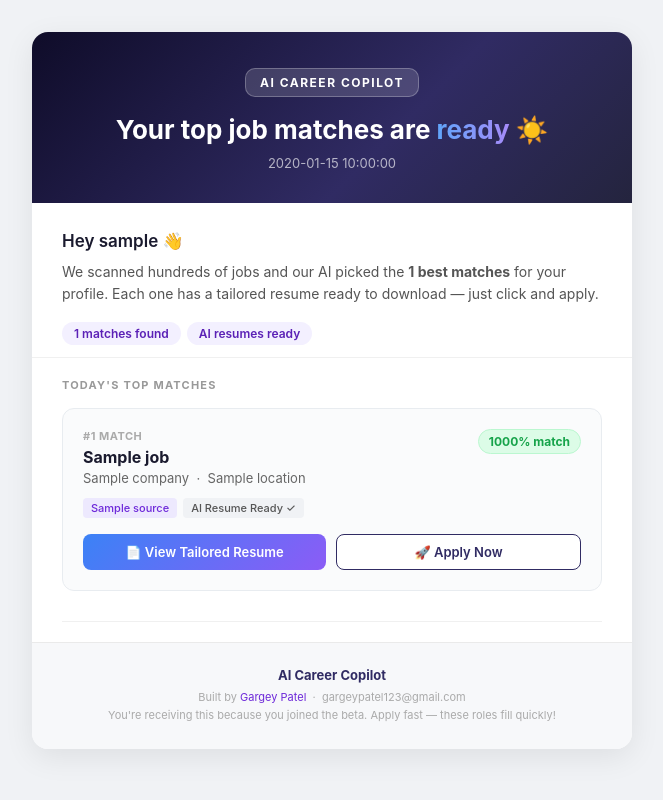
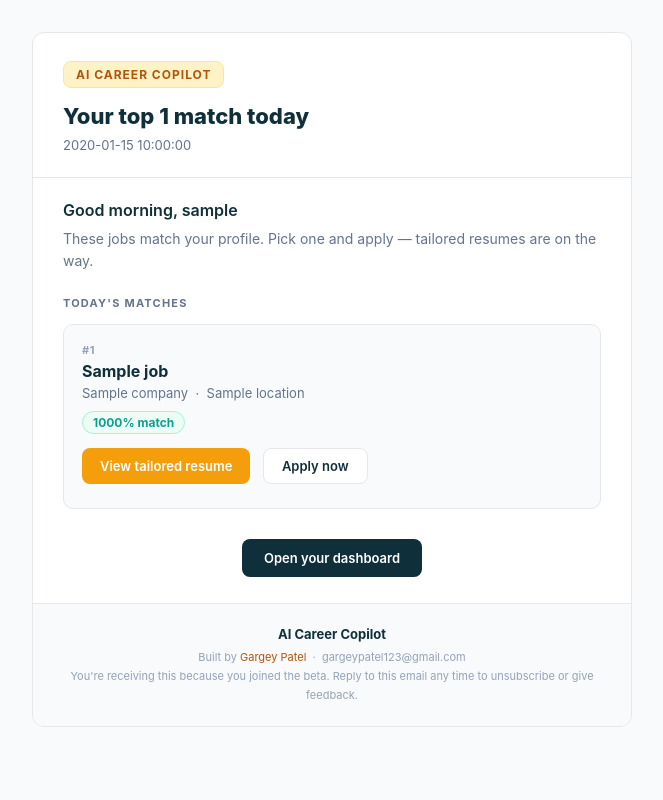
Before and after one commit to gargey07/ai-career-copilot, a Python web app: template backend/templates/email_digest.html in a window 1280 px wide. Shown: the whole page, without its empty margins (308-971 px from the left). Run offline with Jinja, Linux system fonts and the light colour scheme; the template is opened without the code that fills it: most values are stand-ins (such as "Sample title", 1, 10 or a date in 2020).

Commit message:
Phase 3: full pipeline — optimize resumes, render PDFs, send morning digest
- Pipeline now runs the complete chain: fetch -> embed -> match ->
  optimize top matches -> render tailored PDFs -> email the digest. Each
  delivery step is best-effort per user: no AI budget means matches ship
  without tailored resumes, no browser means no PDFs, no email provider
  means dashboard-only — nothing aborts the run.
- Email: Gmail SMTP is the primary provider (GMAIL_USER +
  GMAIL_APP_PASSWORD; Resend stays as fallback). Digest sends the top 5
  matches with tailored-resume buttons when PDFs exist, once per day per
  user (email_logs idempotency), with a dashboard CTA. Template rebuilt
  on the design system: light theme, amber, no emojis, honest copy.
- PDFs: render.yaml installs Playwright Chromium at build (|| true so a
  download hiccup can't block deploys); CHROMIUM_EXECUTABLE_PATH env
  override for hosts with a system browser. All three templates verified
  end-to-end to real PDFs.
- gmail_daily_limit budget cap (100/day) + Gmail row on /admin usage.

Co-Authored-By: Claude Opus 4.8 <noreply@anthropic.com>
Claude-Session: https://claude.ai/code/session_016jHKNnYUa9QjLNfzhCBRno

```diff
--- a/backend/api/routes/admin.py
+++ b/backend/api/routes/admin.py
@@ -59,6 +59,7 @@ def _usage_services() -> list[dict]:
         {"service": "jsearch",         "label": "JSearch (RapidAPI)",     "limit": settings.jsearch_daily_limit},
         {"service": "openai",          "label": "OpenAI",                 "limit": settings.openai_daily_limit},
         {"service": "resend",          "label": "Resend email",           "limit": settings.resend_daily_limit},
+        {"service": "gmail",           "label": "Gmail digests",          "limit": settings.gmail_daily_limit},
         {"service": "resume_parse",    "label": "Resume uploads (all users)", "limit": 0},  # per-IP cap, no global cap
     ]
 
--- a/backend/core/config.py
+++ b/backend/core/config.py
@@ -78,6 +78,7 @@ class Settings(BaseSettings):
     gemini_embed_daily_limit: int = 500
     openai_daily_limit: int = 50           # spend safety valve — OpenAI has no free quota
     resend_daily_limit: int = 100          # Resend free tier
+    gmail_daily_limit: int = 100           # stay far under Gmail's ~500/day send cap
     resume_parse_daily_limit_per_ip: int = 10  # abuse/cost guard on re-uploads; keyed by client IP (no auth yet)
 
     # Shared secret to authorize the manual pipeline trigger (POST /api/admin/run-pipeline).
--- a/backend/templates/email_digest.html
+++ b/backend/templates/email_digest.html
@@ -3,314 +3,164 @@
 <head>
   <meta charset="utf-8">
   <meta name="viewport" content="width=device-width, initial-scale=1.0">
-  <title>Your Morning Job Digest</title>
+  <title>Your morning job matches</title>
   <style>
+    /* Design system (docs/design-system.md): light theme, amber primary,
+       no emojis, honest copy — real counts only. Inline-friendly CSS for
+       email clients. */
     * { box-sizing: border-box; margin: 0; padding: 0; }
-
     body {
       font-family: -apple-system, 'Helvetica Neue', Helvetica, Arial, sans-serif;
-      background-color: #f0f2f5;
-      color: #1a1a2e;
+      background-color: #F8FAFC;
+      color: #0F2F3A;
       -webkit-font-smoothing: antialiased;
     }
-
     .wrapper { padding: 32px 16px; }
-
     .container {
       max-width: 600px;
       margin: 0 auto;
-      background: #ffffff;
-      border-radius: 16px;
+      background: #FFFFFF;
+      border: 1px solid #E5E7EB;
+      border-radius: 12px;
       overflow: hidden;
-      box-shadow: 0 8px 30px rgba(0,0,0,0.08);
     }
 
-    /* ── Header ── */
-    .header {
-      background: linear-gradient(135deg, #0f0c29 0%, #302b63 60%, #24243e 100%);
-      padding: 36px 30px 32px;
-      text-align: center;
-    }
-    .header-logo {
+    .header { padding: 28px 30px 24px; border-bottom: 1px solid #E5E7EB; }
+    .brand {
       display: inline-block;
-      background: rgba(255,255,255,0.15);
-      border: 1px solid rgba(255,255,255,0.25);
-      border-radius: 10px;
-      padding: 6px 14px;
+      background: #FEF3C7;
+      border: 1px solid #FDE68A;
+      border-radius: 8px;
+      padding: 5px 12px;
       font-size: 12px;
       font-weight: 700;
-      color: #fff;
-      letter-spacing: 1.5px;
+      color: #B45309;
+      letter-spacing: 1px;
       text-transform: uppercase;
-      margin-bottom: 16px;
+      margin-bottom: 14px;
     }
-    .header h1 {
-      font-size: 26px;
-      font-weight: 700;
-      color: #fff;
-      line-height: 1.3;
-      margin-bottom: 8px;
+    .header h1 { font-size: 22px; font-weight: 800; color: #0F2F3A; line-height: 1.3; }
+    .header-date { font-size: 13px; color: #64748B; margin-top: 6px; }
+
+    .intro { padding: 22px 30px 6px; }
+    .intro-greeting { font-size: 16px; font-weight: 600; margin-bottom: 8px; }
+    .intro-text { font-size: 14px; line-height: 1.6; color: #64748B; }
+
+    .jobs-section { padding: 18px 30px 6px; }
+    .section-label {
+      font-size: 11px; font-weight: 700; letter-spacing: 1.2px;
+      text-transform: uppercase; color: #64748B; margin-bottom: 14px;
     }
-    .header h1 span {
-      background: linear-gradient(90deg, #60a5fa, #a78bfa);
-      -webkit-background-clip: text;
-      -webkit-text-fill-color: transparent;
+    .job-card {
+      background: #F8FAFC;
+      border: 1px solid #E5E7EB;
+      border-radius: 10px;
+      padding: 18px;
+      margin-bottom: 14px;
     }
-    .header-date {
-      font-size: 13px;
-      color: rgba(255,255,255,0.65);
-      margin-top: 4px;
+    .job-rank { font-size: 11px; font-weight: 700; color: #94A3B8; letter-spacing: 0.5px; margin-bottom: 4px; }
+    .job-title { font-size: 16px; font-weight: 700; color: #0F2F3A; line-height: 1.3; }
+    .job-company { font-size: 13px; color: #64748B; margin-top: 3px; margin-bottom: 10px; }
+
+    .badge {
+      display: inline-block; padding: 3px 10px; border-radius: 20px;
+      font-size: 12px; font-weight: 700; white-space: nowrap; margin-bottom: 10px;
+    }
+    .badge-green  { background: #ECFDF5; color: #0F9D8C; border: 1px solid #A7F3D0; }
+    .badge-yellow { background: #FEF3C7; color: #B45309; border: 1px solid #FDE68A; }
+    .badge-orange { background: #FFF7ED; color: #C2410C; border: 1px solid #FED7AA; }
+    .tag {
+      display: inline-block; background: #F1F5F9; color: #64748B;
+      border-radius: 4px; padding: 3px 8px; font-size: 11px; font-weight: 500;
+      margin-left: 6px; margin-bottom: 10px;
     }
 
-    /* ── Intro ── */
-    .intro {
-      padding: 28px 30px 8px;
-      border-bottom: 1px solid #f0f0f0;
+    .btn-row { margin-top: 4px; }
+    .btn-primary {
+      display: inline-block; background: #F59E0B; color: #FFFFFF !important;
+      text-decoration: none; padding: 10px 18px; border-radius: 8px;
+      font-weight: 600; font-size: 13px; margin-right: 8px; margin-bottom: 6px;
     }
-    .intro-greeting {
-      font-size: 17px;
-      font-weight: 600;
-      color: #1a1a2e;
-      margin-bottom: 10px;
-    }
-    .intro-text {
-      font-size: 14px;
-      line-height: 1.6;
-      color: #555;
-    }
-    .intro-stats {
-      display: inline-flex;
-      gap: 6px;
-      margin-top: 16px;
-      margin-bottom: 4px;
-    }
-    .stat-chip {
-      background: #f3f0ff;
-      color: #5b21b6;
-      border-radius: 20px;
-      padding: 4px 12px;
-      font-size: 12px;
-      font-weight: 600;
+    .btn-secondary {
+      display: inline-block; background: #FFFFFF; color: #0F2F3A !important;
+      text-decoration: none; padding: 9px 18px; border: 1px solid #E5E7EB;
+      border-radius: 8px; font-weight: 600; font-size: 13px; margin-bottom: 6px;
     }
 
-    /* ── Jobs ── */
-    .jobs-section { padding: 20px 30px 10px; }
-
-    .section-label {
-      font-size: 11px;
-      font-weight: 700;
-      letter-spacing: 1.2px;
-      text-transform: uppercase;
-      color: #999;
-      margin-bottom: 16px;
+    .dashboard-cta { padding: 10px 30px 26px; text-align: center; }
+    .dashboard-cta a {
+      display: inline-block; background: #0F2F3A; color: #FFFFFF !important;
+      text-decoration: none; padding: 11px 22px; border-radius: 8px;
+      font-weight: 600; font-size: 13px;
     }
 
-    .job-card {
-      background: #fafbfc;
-      border: 1px solid #e8ecf0;
-      border-radius: 12px;
-      padding: 20px;
-      margin-bottom: 16px;
-      position: relative;
-    }
-    .job-card:hover { border-color: #c7b8fa; }
-
-    .job-card-top {
-      display: flex;
-      align-items: flex-start;
-      justify-content: space-between;
-      margin-bottom: 12px;
-    }
-
-    .job-rank {
-      font-size: 11px;
-      font-weight: 700;
-      color: #aaa;
-      letter-spacing: 0.5px;
-      margin-bottom: 4px;
-    }
-
-    .job-title {
-      font-size: 16px;
-      font-weight: 700;
-      color: #1a1a2e;
-      line-height: 1.3;
-    }
-
-    .job-company {
-      font-size: 13px;
-      color: #666;
-      margin-top: 3px;
-    }
-
-    /* Match Score Badge */
-    .badge {
-      display: inline-block;
-      padding: 4px 10px;
-      border-radius: 20px;
-      font-size: 12px;
-      font-weight: 700;
-      white-space: nowrap;
-      flex-shrink: 0;
-      margin-left: 12px;
-    }
-    .badge-green  { background: #dcfce7; color: #16a34a; border: 1px solid #bbf7d0; }
-    .badge-yellow { background: #fef9c3; color: #ca8a04; border: 1px solid #fde68a; }
-    .badge-orange { background: #ffedd5; color: #ea580c; border: 1px solid #fed7aa; }
-
-    .job-tags {
-      display: flex;
-      flex-wrap: wrap;
-      gap: 6px;
-      margin-bottom: 16px;
-    }
-    .tag {
-      display: inline-block;
-      background: #f0f2f5;
-      color: #555;
-      border-radius: 4px;
-      padding: 3px 8px;
-      font-size: 11px;
-      font-weight: 500;
-    }
-    .tag-remote { background: #e0f2fe; color: #0369a1; }
-    .tag-source { background: #ede9fe; color: #6d28d9; }
-
-    /* Buttons */
-    .btn-row {
-      display: flex;
-      gap: 10px;
-      flex-wrap: wrap;
-    }
-    .btn-primary {
-      display: inline-block;
-      background: linear-gradient(135deg, #3b82f6, #8b5cf6);
-      color: #ffffff !important;
-      text-decoration: none;
-      padding: 10px 18px;
-      border-radius: 8px;
-      font-weight: 600;
-      font-size: 13px;
-      flex: 1;
-      text-align: center;
-      min-width: 130px;
-    }
-    .btn-secondary {
-      display: inline-block;
-      background: #ffffff;
-      color: #302b63 !important;
-      text-decoration: none;
-      padding: 9px 18px;
-      border: 1.5px solid #302b63;
-      border-radius: 8px;
-      font-weight: 600;
-      font-size: 13px;
-      flex: 1;
-      text-align: center;
-      min-width: 130px;
-    }
-
-    /* ── Divider ── */
-    .divider { height: 1px; background: #f0f0f0; margin: 4px 30px 20px; }
-
-    /* ── Footer ── */
-    .footer {
-      background: #f7f8fa;
-      border-top: 1px solid #eaeaea;
-      padding: 24px 30px;
-      text-align: center;
-    }
-    .footer-logo {
-      font-size: 13px;
-      font-weight: 700;
-      color: #302b63;
-      margin-bottom: 6px;
-    }
-    .footer-text {
-      font-size: 11px;
-      color: #aaa;
-      line-height: 1.6;
-    }
-    .footer-text a { color: #6d28d9; text-decoration: none; }
+    .footer { background: #F8FAFC; border-top: 1px solid #E5E7EB; padding: 22px 30px; text-align: center; }
+    .footer-logo { font-size: 13px; font-weight: 700; color: #0F2F3A; margin-bottom: 6px; }
+    .footer-text { font-size: 11px; color: #94A3B8; line-height: 1.7; }
+    .footer-text a { color: #B45309; text-decoration: none; }
   </style>
 </head>
 <body>
 <div class="wrapper">
   <div class="container">
 
-    <!-- Header -->
     <div class="header">
-      <div class="header-logo">AI Career Copilot</div>
-      <h1>Your top job matches are <span>ready</span> ☀️</h1>
+      <div class="brand">AI Career Copilot</div>
+      <h1>Your top {{ jobs|length }} match{{ 'es' if jobs|length != 1 else '' }} today</h1>
       <div class="header-date">{{ today }}</div>
     </div>
 
-    <!-- Intro -->
     <div class="intro">
-      <div class="intro-greeting">Hey {{ user_name }} 👋</div>
+      <div class="intro-greeting">Good morning, {{ user_name }}</div>
       <p class="intro-text">
-        We scanned hundreds of jobs and our AI picked the <strong>{{ jobs|length }} best matches</strong> for your profile.
-        Each one has a tailored resume ready to download — just click and apply.
+        {% if has_resumes %}
+        These jobs match your profile — your top matches include a resume tailored for that exact role. Pick one and apply.
+        {% else %}
+        These jobs match your profile. Pick one and apply — tailored resumes are on the way.
+        {% endif %}
       </p>
-      <div class="intro-stats">
-        <span class="stat-chip">{{ jobs|length }} matches found</span>
-        <span class="stat-chip">AI resumes ready</span>
-      </div>
     </div>
 
-    <!-- Jobs -->
     <div class="jobs-section">
-      <div class="section-label">Today's Top Matches</div>
+      <div class="section-label">Today's matches</div>
 
       {% for job in jobs %}
       {% set score = (job.match_score * 100)|round|int %}
       <div class="job-card">
-        <div class="job-card-top">
-          <div>
-            <div class="job-rank">#{{ loop.index }} MATCH</div>
-            <div class="job-title">{{ job.title }}</div>
-            <div class="job-company">{{ job.company }}{% if job.location %} &nbsp;·&nbsp; {{ job.location }}{% endif %}</div>
-          </div>
-          {% if score >= 80 %}
-            <span class="badge badge-green">{{ score }}% match</span>
-          {% elif score >= 60 %}
-            <span class="badge badge-yellow">{{ score }}% match</span>
-          {% else %}
-            <span class="badge badge-orange">{{ score }}% match</span>
-          {% endif %}
-        </div>
+        <div class="job-rank">#{{ loop.index }}</div>
+        <div class="job-title">{{ job.title }}</div>
+        <div class="job-company">{{ job.company }}{% if job.location %} &nbsp;·&nbsp; {{ job.location }}{% endif %}</div>
 
-        <div class="job-tags">
-          {% if job.is_remote %}
-            <span class="tag tag-remote">🌍 Remote</span>
-          {% endif %}
-          {% if job.source %}
-            <span class="tag tag-source">{{ job.source|capitalize }}</span>
-          {% endif %}
-          <span class="tag">AI Resume Ready ✓</span>
-        </div>
+        {% if score >= 80 %}<span class="badge badge-green">{{ score }}% match</span>
+        {% elif score >= 60 %}<span class="badge badge-yellow">{{ score }}% match</span>
+        {% else %}<span class="badge badge-orange">{{ score }}% match</span>{% endif %}
+        {% if job.is_remote %}<span class="tag">Remote</span>{% endif %}
 
         <div class="btn-row">
           {% if job.pdf_url %}
-          <a href="{{ job.pdf_url }}" class="btn-primary" target="_blank">📄 View Tailored Resume</a>
+          <a href="{{ job.pdf_url }}" class="btn-primary" target="_blank">View tailored resume</a>
           {% endif %}
           {% if job.apply_url and job.apply_url != '#' %}
-          <a href="{{ job.apply_url }}" class="btn-secondary" target="_blank">🚀 Apply Now</a>
+          <a href="{{ job.apply_url }}" class="btn-secondary" target="_blank">Apply now</a>
           {% endif %}
         </div>
       </div>
       {% endfor %}
     </div>
 
-    <div class="divider"></div>
+    {% if dashboard_url %}
+    <div class="dashboard-cta">
+      <a href="{{ dashboard_url }}" target="_blank">Open your dashboard</a>
+    </div>
+    {% endif %}
 
-    <!-- Footer -->
     <div class="footer">
       <div class="footer-logo">AI Career Copilot</div>
       <p class="footer-text">
         Built by <a href="https://gargey-patel-portfolio.vercel.app">Gargey Patel</a> &nbsp;·&nbsp;
         gargeypatel123@gmail.com<br>
-        You're receiving this because you joined the beta. Apply fast — these roles fill quickly!
+        You're receiving this because you joined the beta.
+        Reply to this email any time to unsubscribe or give feedback.
       </p>
     </div>
 
```
Also changed, not shown: backend/core/email_sender.py (+137 -85 lines), backend/core/pdf_generator.py (+6 -1 lines), backend/core/pipeline_runner.py (+57 -12 lines), render.yaml (+12 -1 lines).
